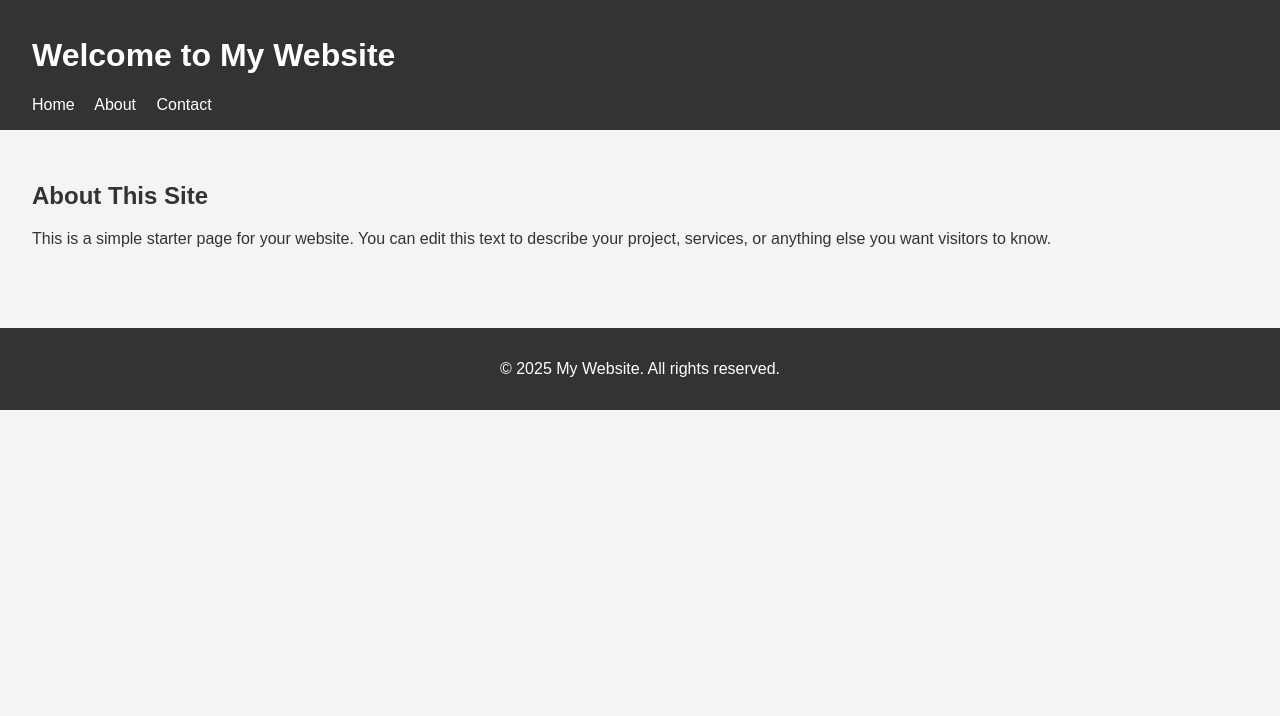
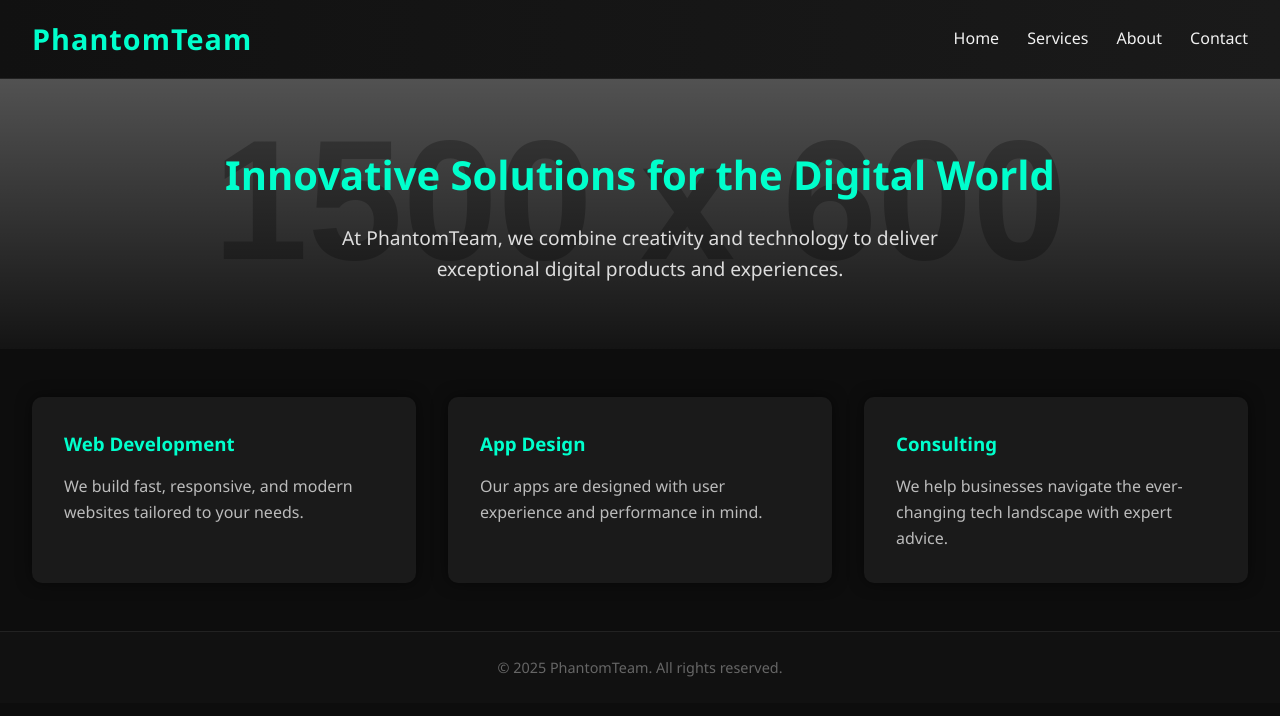
Before and after one commit to PhantomOSTeam/phantom, a plain HTML site: page index.html in a window 1280 px wide. Drawn offline with Linux system fonts and the light colour scheme; placeholder pictures from the web are drawn by us.

Commit message:
Update index.html

```diff
--- a/index.html
+++ b/index.html
@@ -3,58 +3,126 @@
 <head>
     <meta charset="UTF-8" />
     <meta name="viewport" content="width=device-width, initial-scale=1.0" />
-    <meta name="description" content="Your website description here" />
-    <title>My Website</title>
+    <meta name="description" content="PhantomTeam - Innovative solutions for the digital world" />
+    <title>PhantomTeam</title>
     <style>
-        body {
-            font-family: Arial, sans-serif;
+        * {
             margin: 0;
             padding: 0;
-            background-color: #f4f4f4;
-            color: #333;
+            box-sizing: border-box;
+        }
+        body {
+            font-family: 'Segoe UI', Tahoma, Geneva, Verdana, sans-serif;
+            background-color: #0d0d0d;
+            color: #f1f1f1;
+            line-height: 1.6;
         }
         header {
-            background-color: #333;
-            color: #fff;
+            background: linear-gradient(90deg, #111, #1a1a1a);
             padding: 1rem 2rem;
+            display: flex;
+            justify-content: space-between;
+            align-items: center;
+            border-bottom: 1px solid #222;
+        }
+        header h1 {
+            color: #00ffcc;
+            font-size: 1.8rem;
+            letter-spacing: 1px;
         }
         nav a {
-            color: white;
-            margin-right: 1rem;
+            color: #f1f1f1;
+            margin-left: 1.5rem;
             text-decoration: none;
+            font-size: 1rem;
+            transition: color 0.3s;
         }
         nav a:hover {
-            text-decoration: underline;
+            color: #00ffcc;
+        }
+        .hero {
+            text-align: center;
+            padding: 4rem 2rem;
+            background: linear-gradient(180deg, rgba(0,0,0,0.6), rgba(0,0,0,0.9)),
+                        url('https://via.placeholder.com/1500x600?text=PhantomTeam+Hero+Image') center/cover no-repeat;
+        }
+        .hero h2 {
+            font-size: 2.5rem;
+            margin-bottom: 1rem;
+            color: #00ffcc;
+        }
+        .hero p {
+            font-size: 1.2rem;
+            color: #ddd;
+            max-width: 700px;
+            margin: auto;
         }
         main {
+            padding: 3rem 2rem;
+            display: grid;
+            grid-template-columns: repeat(auto-fit, minmax(250px, 1fr));
+            gap: 2rem;
+        }
+        .card {
+            background-color: #1a1a1a;
             padding: 2rem;
+            border-radius: 10px;
+            box-shadow: 0 0 15px rgba(0,0,0,0.5);
+            transition: transform 0.3s ease;
+        }
+        .card:hover {
+            transform: translateY(-5px);
+        }
+        .card h3 {
+            margin-bottom: 1rem;
+            color: #00ffcc;
+        }
+        .card p {
+            color: #bbb;
         }
         footer {
-            background-color: #333;
-            color: white;
+            background-color: #111;
             text-align: center;
-            padding: 1rem;
-            margin-top: 2rem;
+            padding: 1.5rem;
+            border-top: 1px solid #222;
+            color: #666;
+            font-size: 0.9rem;
         }
     </style>
 </head>
 <body>
     <header>
-        <h1>Welcome to My Website</h1>
+        <h1>PhantomTeam</h1>
         <nav>
             <a href="#">Home</a>
+            <a href="#">Services</a>
             <a href="#">About</a>
             <a href="#">Contact</a>
         </nav>
     </header>
 
+    <section class="hero">
+        <h2>Innovative Solutions for the Digital World</h2>
+        <p>At PhantomTeam, we combine creativity and technology to deliver exceptional digital products and experiences.</p>
+    </section>
+
     <main>
-        <h2>About This Site</h2>
-        <p>This is a simple starter page for your website. You can edit this text to describe your project, services, or anything else you want visitors to know.</p>
+        <div class="card">
+            <h3>Web Development</h3>
+            <p>We build fast, responsive, and modern websites tailored to your needs.</p>
+        </div>
+        <div class="card">
+            <h3>App Design</h3>
+            <p>Our apps are designed with user experience and performance in mind.</p>
+        </div>
+        <div class="card">
+            <h3>Consulting</h3>
+            <p>We help businesses navigate the ever-changing tech landscape with expert advice.</p>
+        </div>
     </main>
 
     <footer>
-        <p>&copy; 2025 My Website. All rights reserved.</p>
+        &copy; 2025 PhantomTeam. All rights reserved.
     </footer>
 </body>
 </html>
```
